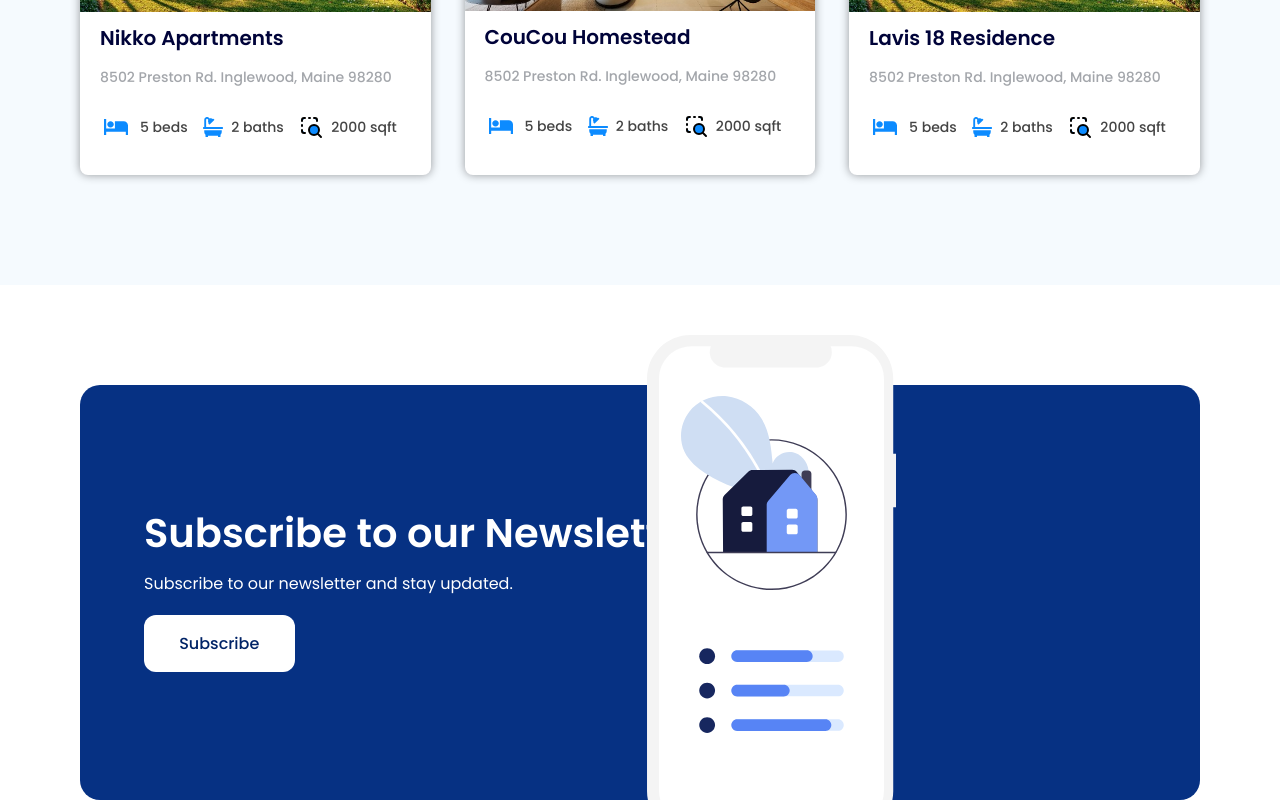
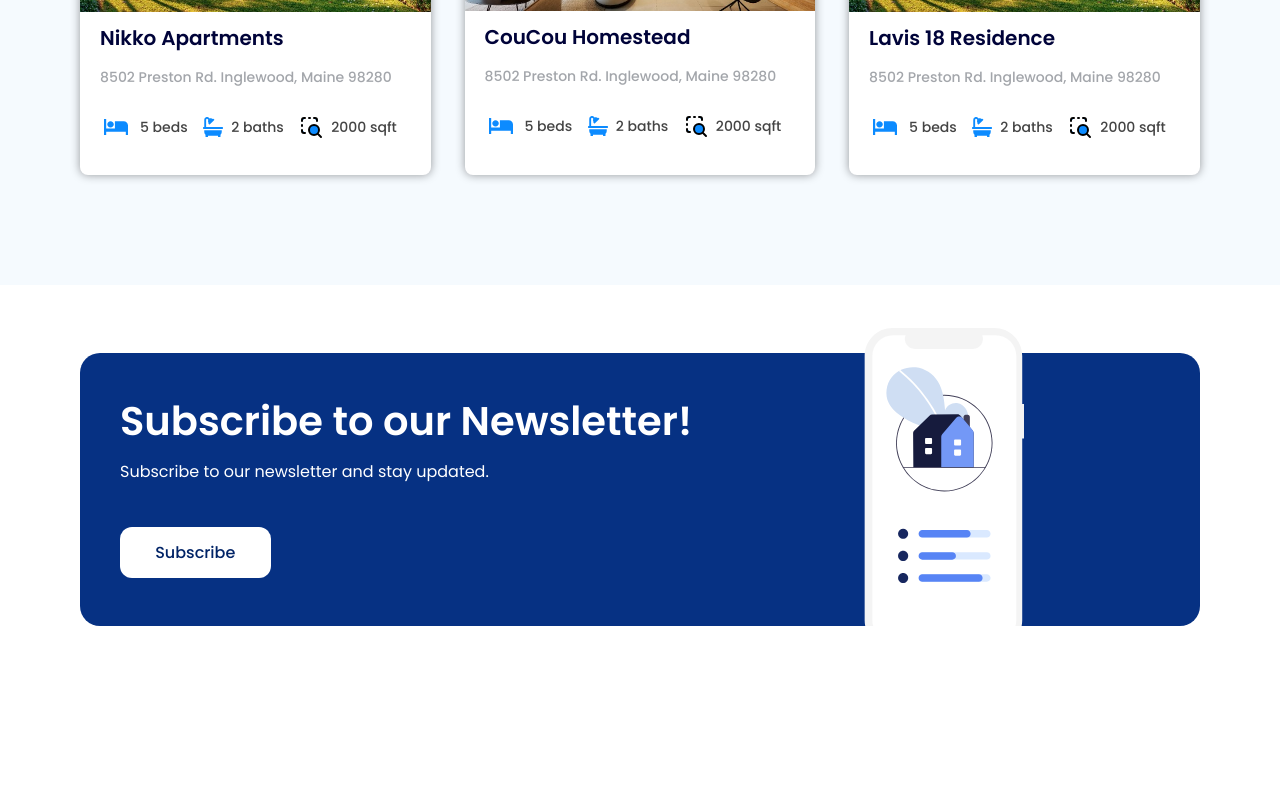
Before and after one commit to MwauratheAlex/househunter_landing_page, a React (Vite) app: page / in a window 1280 px wide. Shown: the part 1501-2301 px from the top of the page. After the commit the page ends 2127 px from the top, so only its background shows below. Built offline with nearby package versions, Linux system fonts and the light colour scheme.

Commit message:
Responsive newsletter

```diff
--- a/src/styles/newsletter.css
+++ b/src/styles/newsletter.css
@@ -2,20 +2,25 @@
   display: flex;
   align-items: end;
   position: relative;
+  overflow: hidden;
 }
+
 .newsletter .newsletter-content {
   width: 100%;
-  border-radius: 20px;
-  padding: 8em 4em;
+  border-radius: 10px;
+  padding: 2em 1em;
   background: #063183;
+  margin-top: 2.25em;
+}
 
-  margin-top: 6.25em;
+.newsletter .newsletter-content p {
+  width: 80%;
 }
 
 .newsletter .newsletter-content h1 {
   margin: 0;
   color: #fff;
-  font-size: 2.5rem;
+  font-size: 2rem;
   font-style: normal;
   font-weight: 600;
   line-height: 100%;
@@ -23,21 +28,20 @@
 
 .newsletter .newsletter-content p {
   color: #fff;
-  font-size: 1rem;
+  font-size: 0.9rem;
   line-height: 187.5%;
 }
 
 .newsletter .newsletter-content button {
   border: none;
-  border-radius: 12px;
+  border-radius: 8px;
   background: #fff;
-  padding: 1em 2.2em;
+  padding: 0.5em 1.8em;
   color: #002366;
   font-family: Poppins;
   font-size: 1rem;
   font-weight: 500;
   display: inline-block;
-  margin-top: 1.5 em;
 }
 
 .newsletter img {
@@ -45,6 +49,96 @@
   align-self: flex-end;
   display: block;
   position: absolute;
-  right: 30%;
-  width: 250px;
+  right: -5%;
+  width: 100px;
 }
+
+@media (min-width: 400px) {
+  .newsletter img {
+    right: -5%;
+    width: 120px;
+  }
+
+  .newsletter .newsletter-content {
+    padding: 0.5em 2em;
+  }
+}
+
+@media (min-width: 700px) {
+  .newsletter img {
+    right: 20%;
+    width: 160px;
+  }
+
+  .newsletter .newsletter-content {
+    border-radius: 20px;
+    padding: 2.5em 2em;
+    margin-top: 4.25em;
+  }
+
+  .newsletter .newsletter-content h1 {
+    font-size: 2.5rem;
+    width: 80%;
+  }
+
+  .newsletter .newsletter-content p {
+    font-size: 1rem;
+  }
+}
+
+@media (min-width: 1000px) {
+  .newsletter .newsletter-content {
+    padding: 3em 2.5em;
+  }
+
+  .newsletter .newsletter-content button {
+    border-radius: 12px;
+    padding: 0.8em 2.2em;
+    font-size: 1rem;
+    margin-top: 1.5em;
+  }
+}
+
+@media (min-width: 1440px) {
+  .newsletter .newsletter-content {
+    border-radius: 20px;
+    padding: 7.5em 4em;
+    margin-top: 6.25em;
+  }
+
+  .newsletter .newsletter-content h1 {
+    font-size: 2.5rem;
+  }
+
+  .newsletter .newsletter-content button {
+    border-radius: 12px;
+    padding: 1em 2.2em;
+    font-size: 1rem;
+    margin-top: 1.5em;
+  }
+
+  .newsletter img {
+    right: 30%;
+    width: 250px;
+  }
+}
+
+@media (min-width: 2040px) {
+  .newsletter .newsletter-content h1 {
+    font-size: 3.5rem;
+  }
+
+  .newsletter .newsletter-content p {
+    font-size: 1.5rem;
+  }
+
+  .newsletter .newsletter-content button {
+    padding: 1em 2.8em;
+    color: #002366;
+    font-size: 1.5rem;
+  }
+
+  .newsletter img {
+    width: 300px;
+  }
+}
```
